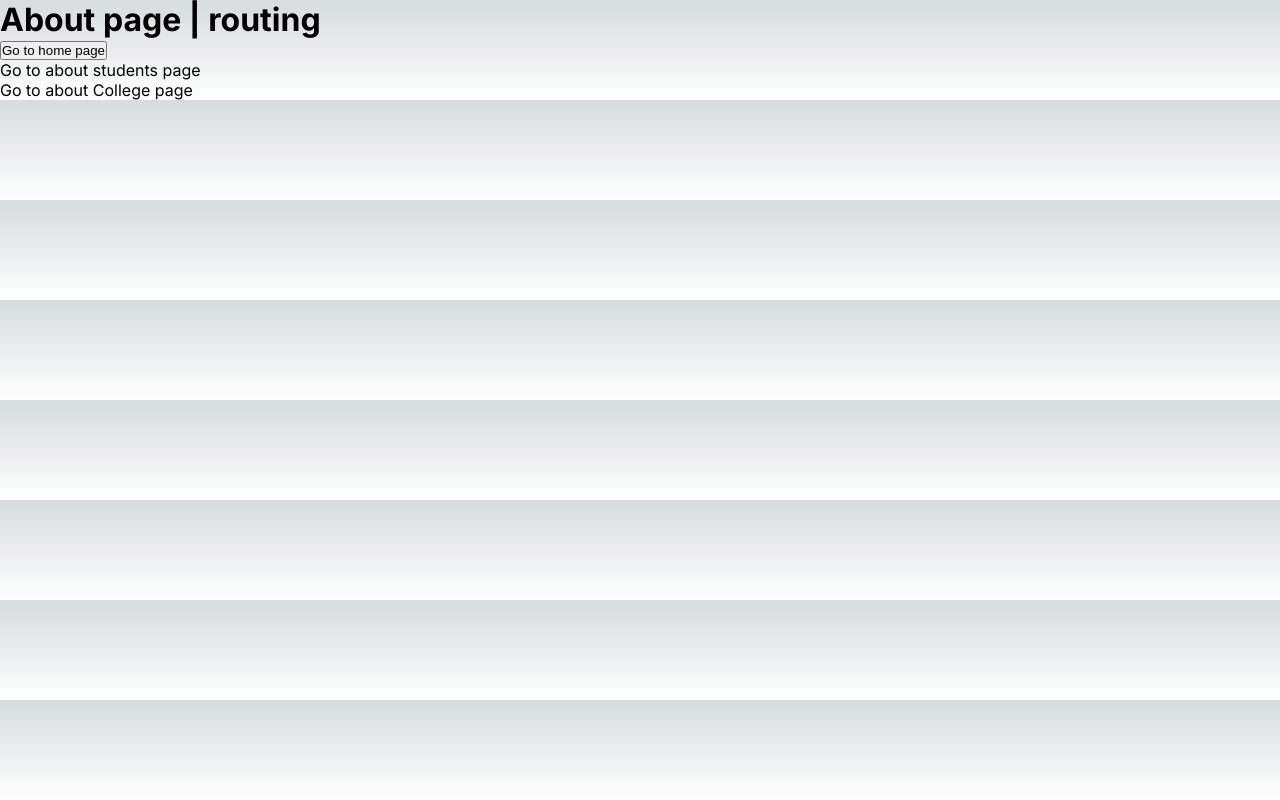
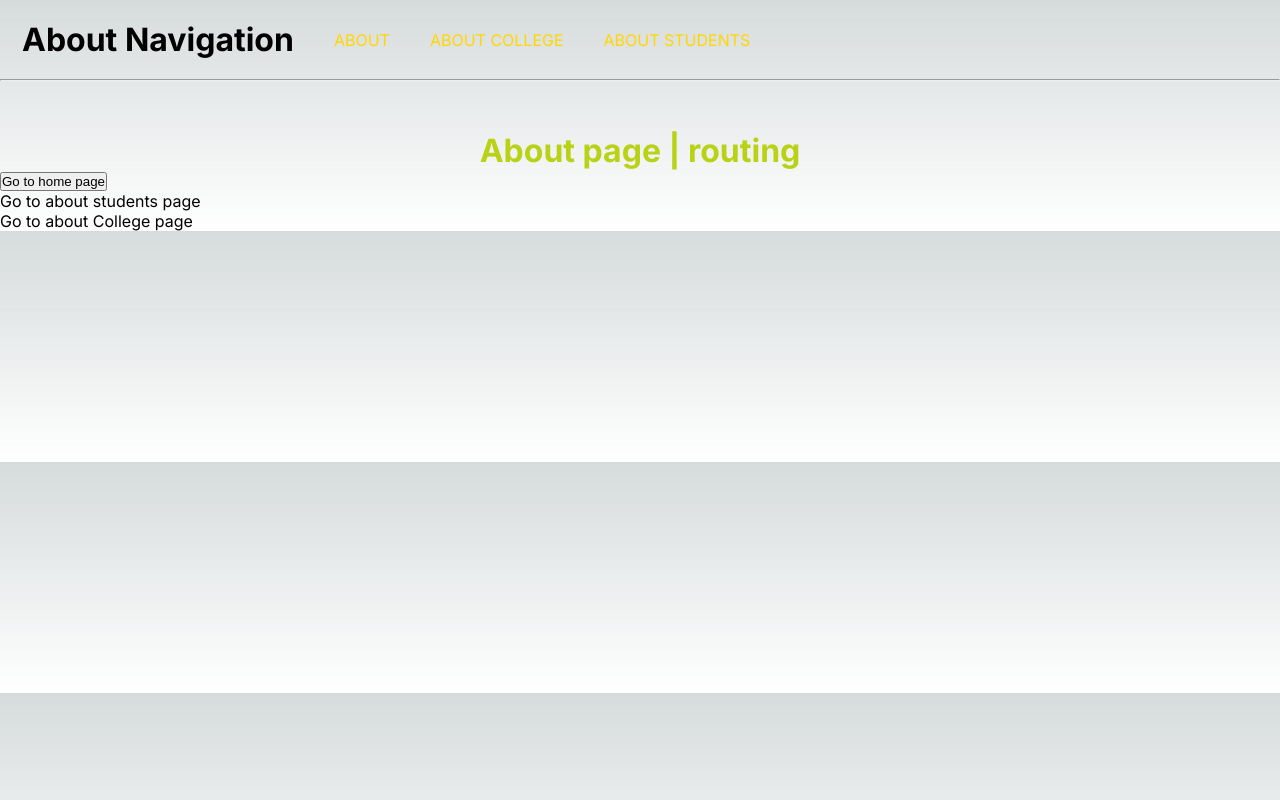
Before and after one commit to 838189vishalmrj/learning-next-js, a Next.js app: page /about in a window 1280 px wide. Built offline with nearby package versions, Linux system fonts and the light colour scheme.

Commit message:
creating layout.js page for about and login pages

```diff
--- /dev/null
+++ b/src/app/about/about.css
@@ -0,0 +1,24 @@
+.login-list {
+    display: flex;
+    align-items: center;
+    /* justify-content: center; */
+    gap: 40px;
+    list-style-type: none;
+    padding: 20px 10px;
+  }
+
+  .login-list h1{
+      margin-left: 12px;
+  }
+
+  .login-list a{
+      color: gold;
+      text-decoration: none;
+      text-transform: uppercase;
+  }
+
+  .heading{
+      color: rgb(185, 210, 22);
+      margin-top: 50px;
+      text-align: center;
+  }
--- a/src/app/about/aboutCollege/page.js
+++ b/src/app/about/aboutCollege/page.js
@@ -3,7 +3,7 @@ import Link from "next/link"
 const page = () => {
   return (
     <div>
-        <h1>About college page</h1>
+        <h1 className="heading">About college page</h1>
         <br />
         <Link href={'/about'}>Go to about page</Link>
 
--- a/src/app/about/aboutStudents/page.js
+++ b/src/app/about/aboutStudents/page.js
@@ -4,7 +4,7 @@ import Link from "next/link"
 const page = () => {
   return (
     <div>
-        <h1>About studens page</h1>
+        <h1 className="heading">About studens page</h1>
         <br />
         <Link href={'/about'}>Go to About page</Link>
     </div>
--- /dev/null
+++ b/src/app/about/layout.js
@@ -0,0 +1,25 @@
+import Link from "next/link";
+import './about.css'
+
+const Layout = ({ children }) => {
+  return (
+    <div>
+        <ul className="login-list ">
+            <h1>About Navigation</h1>
+            <li>
+                <Link href={'/about'}>About</Link>
+            </li>
+            <li>
+                <Link href={'/about/aboutCollege'}>About College</Link>
+            </li>
+            <li>
+                <Link href={'/about/aboutStudents'}>About Students</Link>
+            </li>
+        </ul>
+        <hr />
+      {children}
+    </div>
+  );
+};
+
+export default Layout;
--- a/src/app/about/page.js
+++ b/src/app/about/page.js
@@ -10,7 +10,7 @@ const AboutComponent = ()=>{
 
     return (
         <>
-            <h1>About page | routing</h1>
+            <h1 className='heading'>About page | routing</h1>
             <button onClick={()=>router.push('/')}>Go to home page</button>
             <br />
             <Link href={'/about/aboutStudents'}> Go to about students page</Link>
--- /dev/null
+++ b/src/app/login/login.css
@@ -0,0 +1,24 @@
+.login-list {
+  display: flex;
+  align-items: center;
+  /* justify-content: center; */
+  gap: 40px;
+  list-style-type: none;
+  padding: 20px 10px;
+}
+
+.login-list h1{
+    margin-left: 12px;
+}
+
+.login-list a{
+    color: gold;
+    text-decoration: none;
+    text-transform: uppercase;
+}
+
+.heading{
+    color: rgb(185, 210, 22);
+    margin-top: 50px;
+    text-align: center;
+}
--- a/src/app/login/loginStudents/page.js
+++ b/src/app/login/loginStudents/page.js
@@ -6,7 +6,7 @@ const page = () => {
    const router =  useRouter();
   return (
     <div>
-        <h1>Students Login Page</h1>
+        <h1 className='heading'>Students Login Page</h1>
         <br />
         <button onClick={()=>router.push('/login')}>Go to login page</button>
     </div>
--- a/src/app/login/loginTeacher/page.js
+++ b/src/app/login/loginTeacher/page.js
@@ -8,7 +8,7 @@ const page = () => {
     const router = useRouter()
   return (
     <div>
-        <h1>Teacher&rsquo;s login page</h1>
+        <h1 className='heading'>Teacher&rsquo;s login page</h1>
         <br />
         <button onClick={()=>router.push('/login')}>Go to login page</button>
     </div>
--- a/src/app/login/page.js
+++ b/src/app/login/page.js
@@ -11,7 +11,7 @@ const page = () => {
   }
   return (
     <>
-        <h1>Basic Routing | Login Page</h1>
+        <h1 className='heading'>Basic Routing | Login Page</h1>
         <Link href={'/'}>Go to home page</Link>
         <br />
         <br />
```
Also changed, not shown: src/app/login/layout.js (added, +23 -0 lines).
